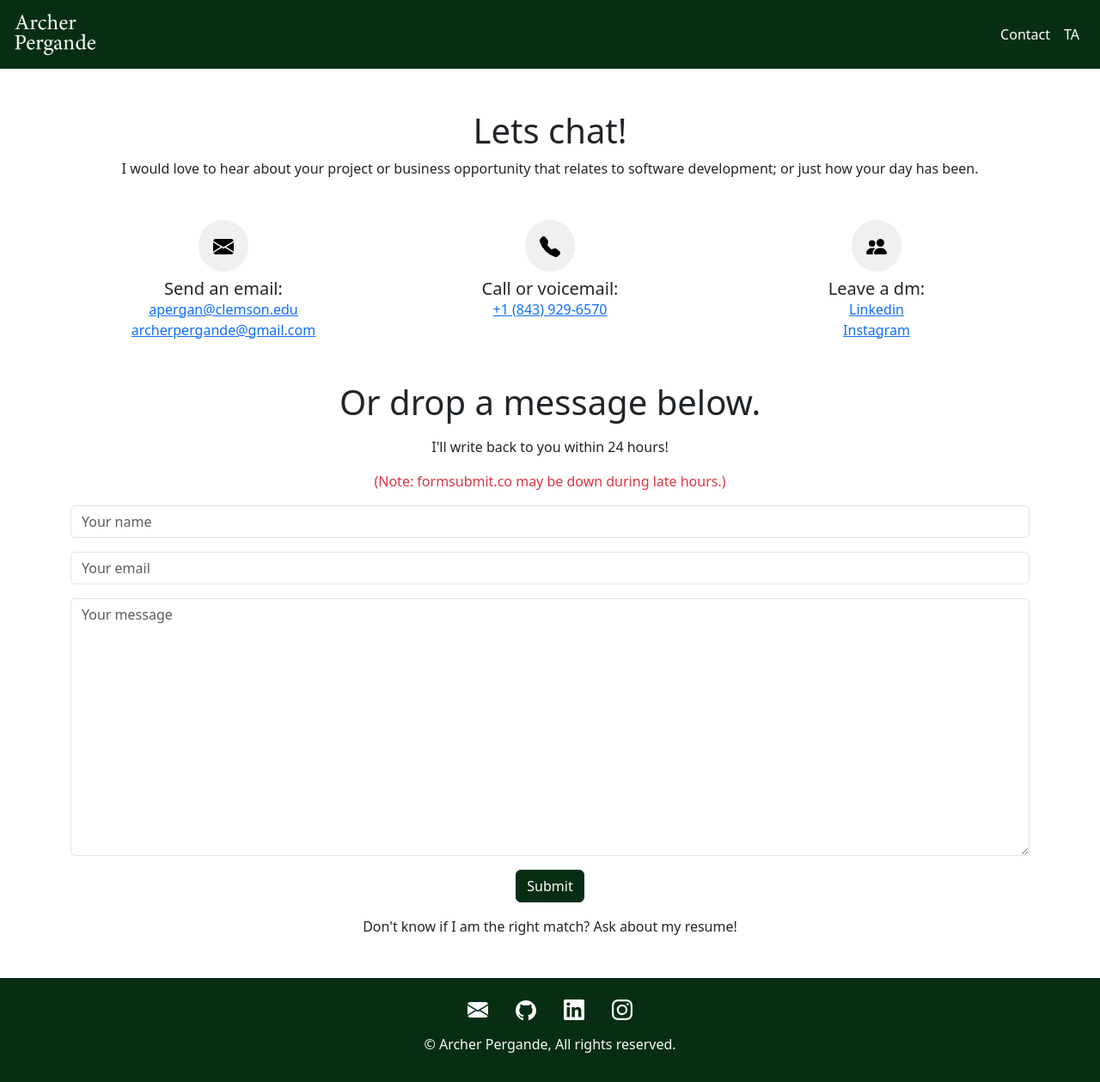
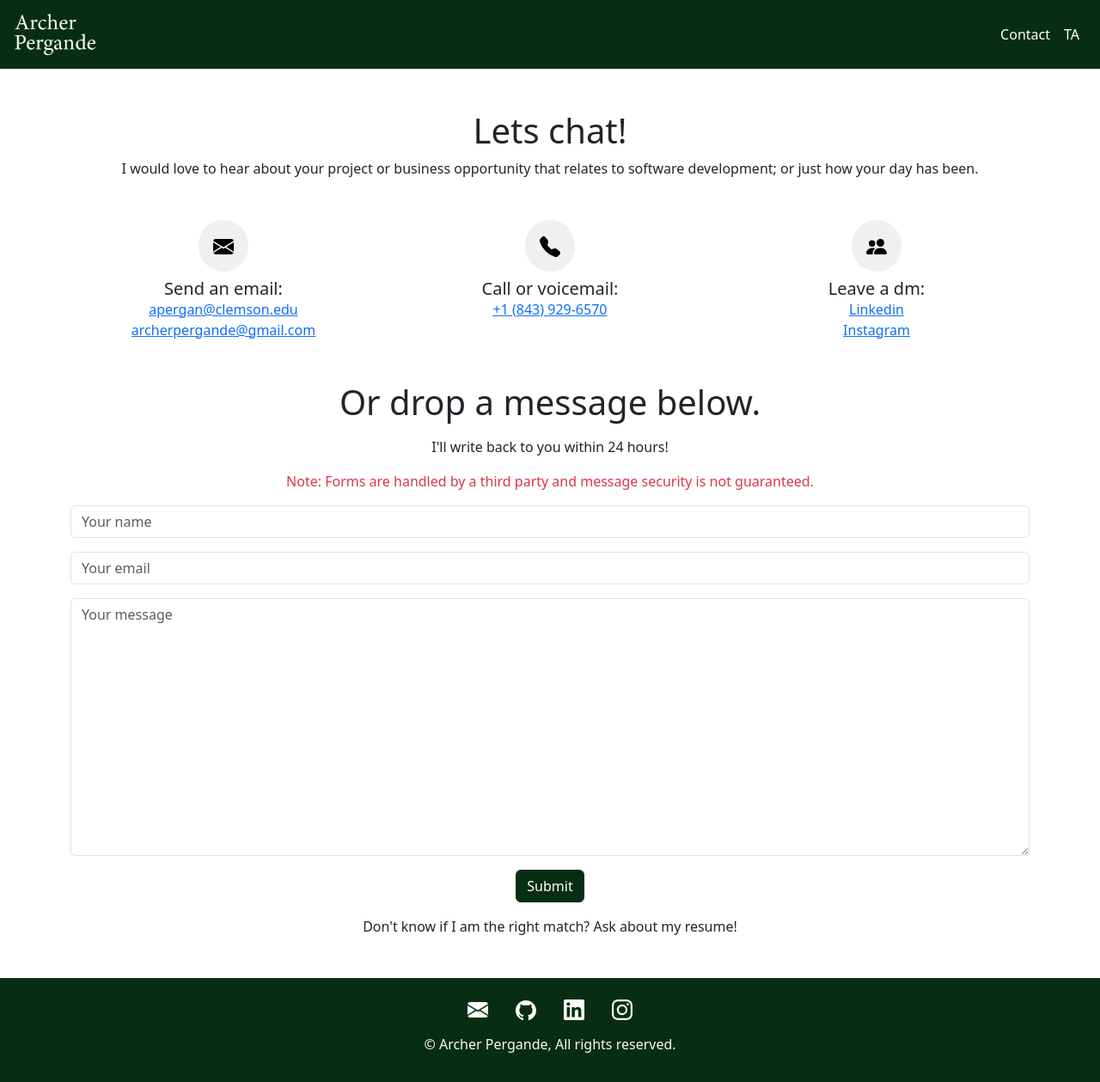
Before and after one commit to archerpergande/archerpergande.github.io, a Jekyll site: the page built from contact.html, in a window 1280 px wide and 1259 px high. Shown: the whole window at 86% size. Built offline with Jekyll 4.4.1, drawn with Linux system fonts in a browser that asks for light colours.

Commit message:
switch form backend

```diff
--- a/_data/nav.yml
+++ b/_data/nav.yml
@@ -3,5 +3,5 @@
   text: Contact
 
 - nav:
-  link: 'ta.html'
+  link: 'ta'
   text: TA
--- a/contact.html
+++ b/contact.html
@@ -79,18 +79,19 @@
 <div class="container text-center mt-5">
     <h1 class="mb-3">Or drop a message below.</h1>
     <p>I'll write back to you within 24 hours!</p>
-    <p class="text-danger">(Note: formsubmit.co may be down during late hours.)</p>
+    <p class="text-danger">
+        Note: Forms are handled by a third party and
+        message security is not guaranteed.
+    </p>
 
     <!--formsubmit.co-->
-    <form action="https://formsubmit.co/74f51d7d00c32efb7fdeadbc6a4d296d" method="POST">
+    <form action="https://formspree.io/f/xovwoaqr" method="POST">
         <input class="form-control mb-3" type="text" name="name" placeholder="Your name" required>
         <input class="form-control mb-3" type="email" name="email" placeholder="Your email" required>
-        <textarea class="form-control mb-3" name="message" placeholder="Your message" required style="min-height: 300px;"></textarea>
+        <textarea class="form-control mb-3" name="message" placeholder="Your message" style="min-height: 300px;" required></textarea>
         <button class="btn btn-primary" type="submit">Submit</button>
 
-        <input type="hidden" name="_captcha" value="false">
-        <input type="text" name="_honey" style="display:none">
-        <input type="hidden" name="_template" value="table">
+        <input type="text" name="_gotcha" style="display:none">
     </form>
 
     <p class="text-center mt-3">Don't know if I am the right match? Ask about my resume!</p>
```
Also changed, not shown: thanks.html (added, +10 -0 lines).
